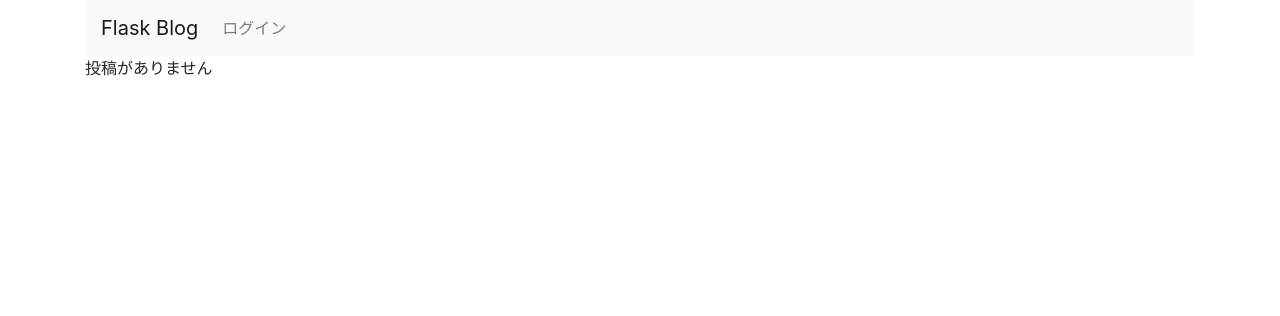
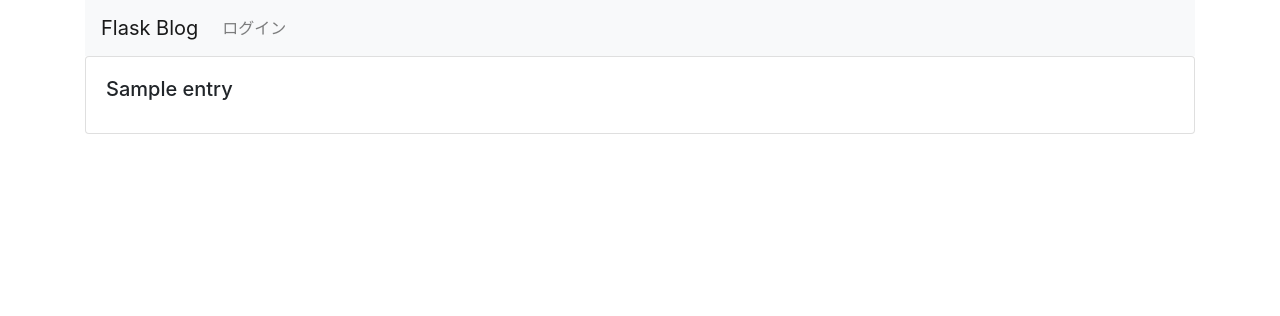
Before and after one commit to wizard-Laplace/selflearn-Python_Flask-blogapp, a Flask app: template flask_blog/templates/entries/index.html in a window 1280 px wide. Shown: the top 316 px of the page. Run offline with Flask 2, Linux system fonts and the light colour scheme; the template is opened without the code that fills it: most values are stand-ins (such as "Sample title", 1, 10 or a date in 2020); parts of the project's set-up code (start-up, migrations or seed data) failed here and were passed over; some libraries are stand-ins or nearby versions.

Commit message:
index.htmlで全ての記事を一覧表示

```diff
--- a/flask_blog/templates/entries/index.html
+++ b/flask_blog/templates/entries/index.html
@@ -2,5 +2,16 @@
 
 {% extends "layout.html" %}
 {% block body %}
-投稿がありません
+<ul class="list-group list-group-flush">
+{% for entry in entries %}
+    <div class="card">
+        <div class="card-body">
+            <h5 class="card-title">{{ entry.title }}</h5>
+        </div>
+    </div>
+{% else %}
+    投稿がありません
+{% endfor %}
+</ul>
+
 {% endblock %}
```
